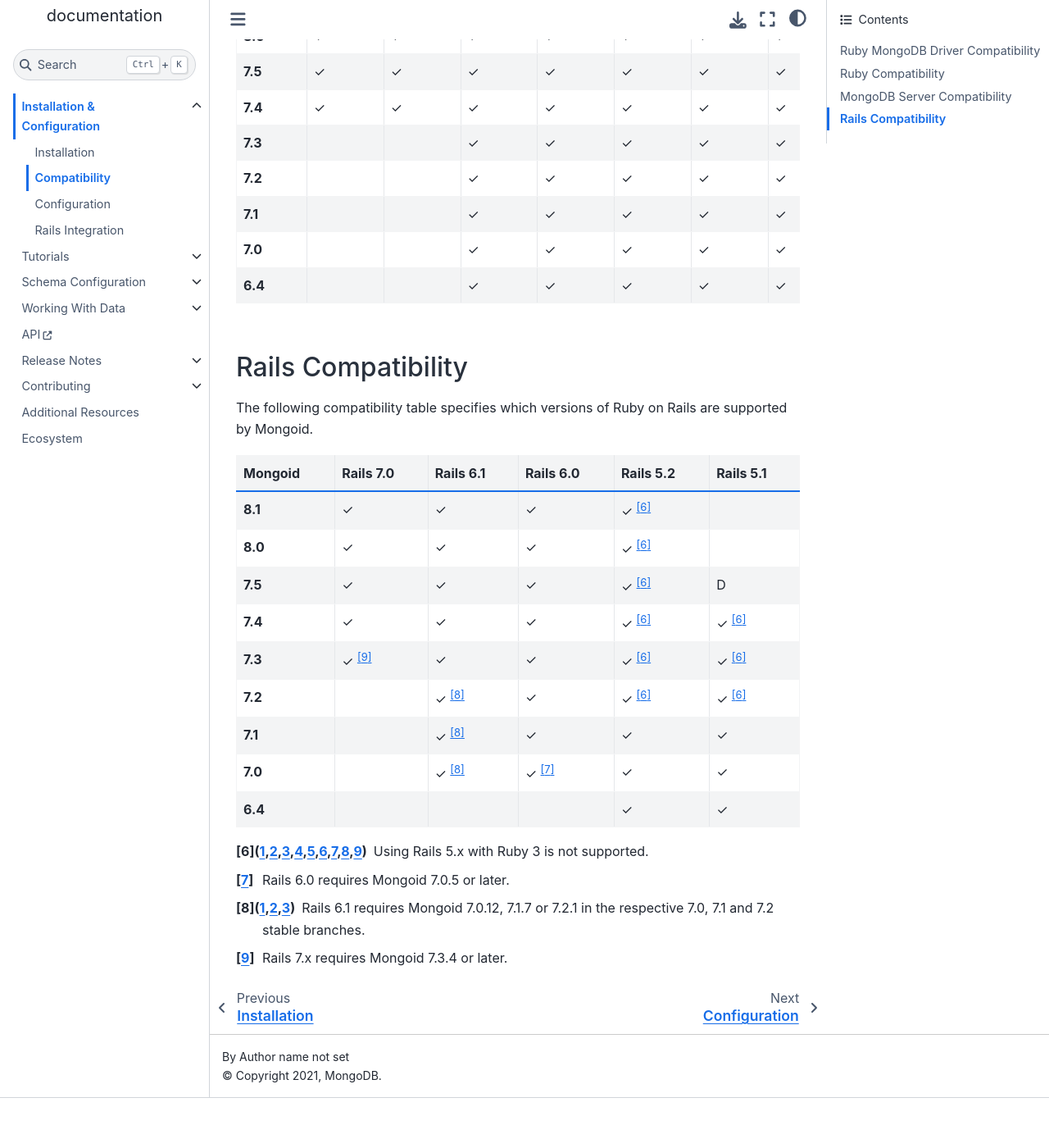
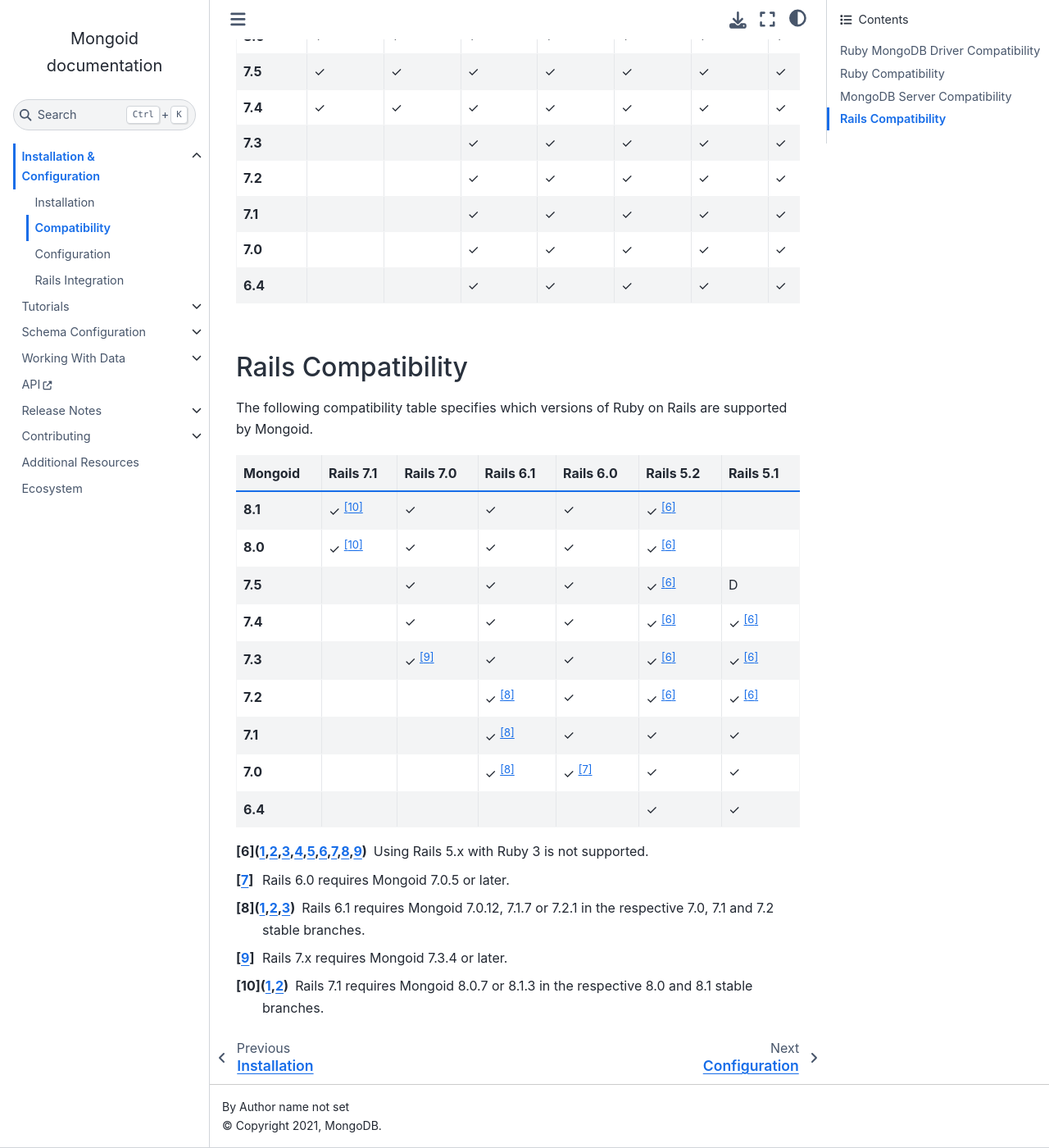
Before and after one commit to i80and/docs-mongoid, a Sphinx documentation site: the page built from docs/reference/compatibility.txt, in a window 1280 px wide and 1400 px high, scrolled down 2392 px. Shown: the whole window at 82% size. Built offline with Sphinx 7.4.7 and the Sphinx Book theme 1.1.4, drawn with Linux system fonts in a browser that asks for light colours; before the commit the page ends 3731 px from its top, so only the background shows below that.

Commit message:
MONGOID-5689 Add Rails 7.1 support (#5728)
* MONGOID-5689 Add Rails 7.1 support

* Fix 7.1 incompatibilities

* Update docs

```diff
--- a/docs/reference/compatibility.txt
+++ b/docs/reference/compatibility.txt
@@ -399,6 +399,7 @@ are supported by Mongoid.
    :class: compatibility-large no-padding
 
    * - Mongoid
+     - Rails 7.1
      - Rails 7.0
      - Rails 6.1
      - Rails 6.0
@@ -406,6 +407,7 @@ are supported by Mongoid.
      - Rails 5.1
 
    * - 8.1
+     - |checkmark| [#rails-7.1]_
      - |checkmark|
      - |checkmark|
      - |checkmark|
@@ -413,6 +415,7 @@ are supported by Mongoid.
      -
 
    * - 8.0
+     - |checkmark| [#rails-7.1]_
      - |checkmark|
      - |checkmark|
      - |checkmark|
@@ -420,6 +423,7 @@ are supported by Mongoid.
      -
 
    * - 7.5
+     -
      - |checkmark|
      - |checkmark|
      - |checkmark|
@@ -427,6 +431,7 @@ are supported by Mongoid.
      - D
 
    * - 7.4
+     -
      - |checkmark|
      - |checkmark|
      - |checkmark|
@@ -434,6 +439,7 @@ are supported by Mongoid.
      - |checkmark| [#rails-5-ruby-3.0]_
 
    * - 7.3
+     -
      - |checkmark| [#rails-7-Mongoid-7.3]_
      - |checkmark|
      - |checkmark|
@@ -442,12 +448,14 @@ are supported by Mongoid.
 
    * - 7.2
      -
+     -
      - |checkmark| [#rails-6.1]_
      - |checkmark|
      - |checkmark| [#rails-5-ruby-3.0]_
      - |checkmark| [#rails-5-ruby-3.0]_
 
    * - 7.1
+     -
      -
      - |checkmark| [#rails-6.1]_
      - |checkmark|
@@ -456,12 +464,14 @@ are supported by Mongoid.
 
    * - 7.0
      -
+     -
      - |checkmark| [#rails-6.1]_
      - |checkmark| [#rails-6]_
      - |checkmark|
      - |checkmark|
 
    * - 6.4
+     -
      -
      -
      -
@@ -477,4 +487,7 @@ are supported by Mongoid.
 
 .. [#rails-7-Mongoid-7.3] Rails 7.x requires Mongoid 7.3.4 or later.
 
+.. [#rails-7.1] Rails 7.1 requires Mongoid 8.0.7 or 8.1.3 in the respective
+  8.0 and 8.1 stable branches.
+
 .. include:: /includes/unicode-checkmark.rst
```
